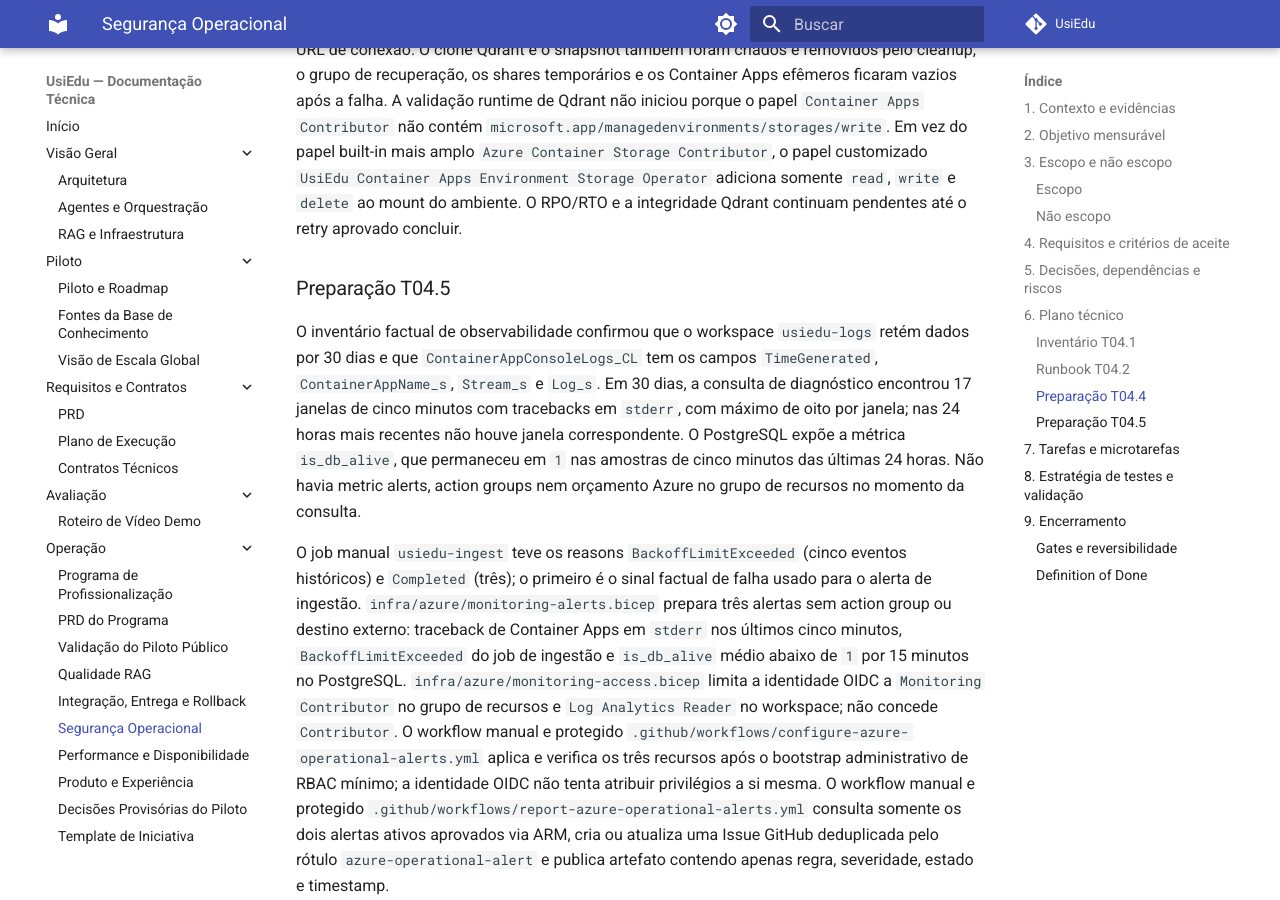
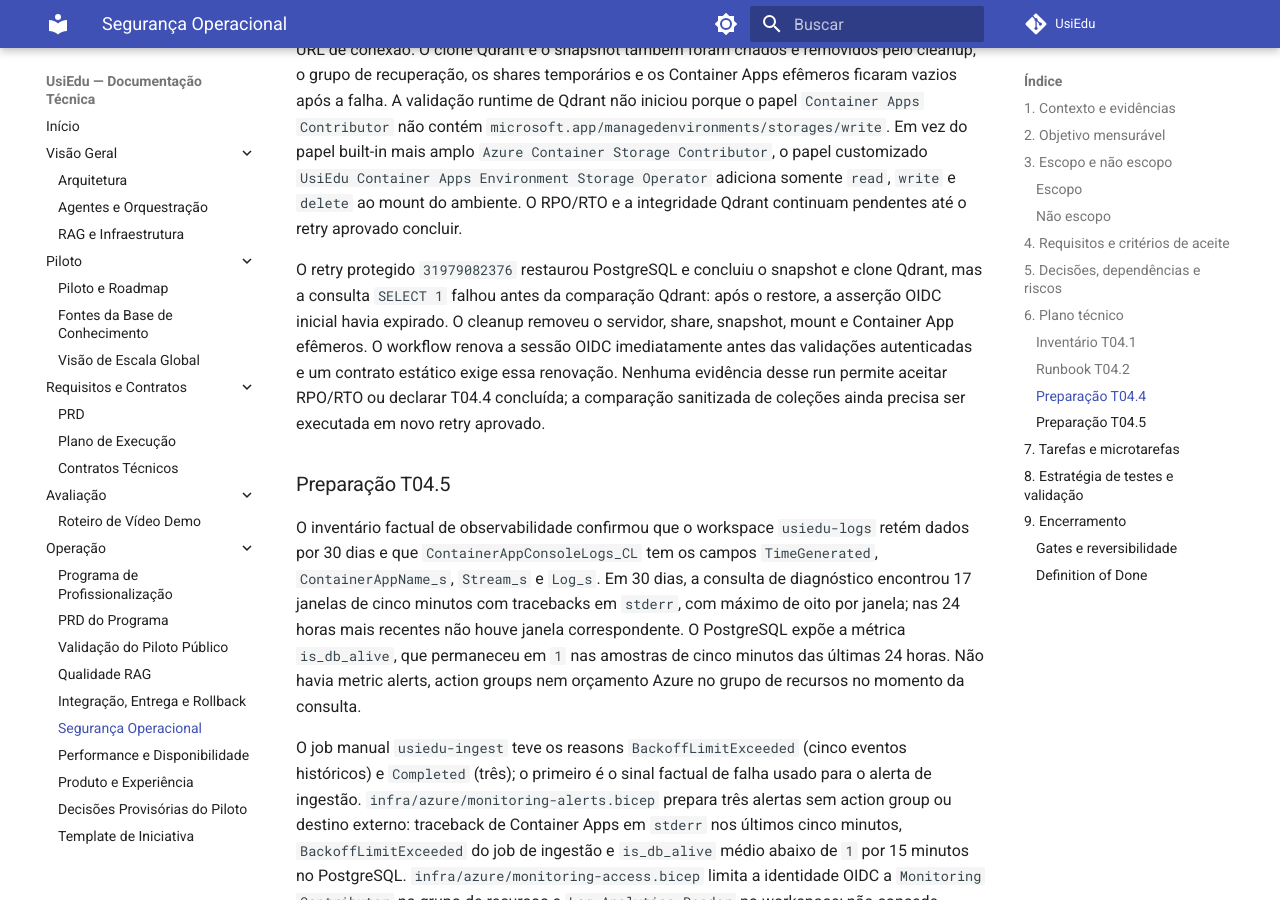
Before and after one commit to henriquebotelhogomes/UsiEdu, an MkDocs documentation site: the page built from docs/profissionalizacao/04-seguranca-operacional.md, in a window 1280 px wide and 900 px high, scrolled down 7380 px. Built offline with MkDocs 1.6.1 and Material for MkDocs 9.7.7, drawn with Linux system fonts in a browser that asks for light colours; comment, search, counter and statistics services are not loaded.

Commit message:
fix(azure): renovar oidc no recovery
Co-authored-by: Copilot App <223556219+Copilot@users.noreply.github.com>

```diff
--- a/docs/profissionalizacao/04-seguranca-operacional.md
+++ b/docs/profissionalizacao/04-seguranca-operacional.md
@@ -253,6 +253,15 @@ Container Apps Environment Storage Operator` adiciona somente `read`, `write`
 e `delete` ao mount do ambiente. O RPO/RTO e a integridade Qdrant continuam
 pendentes até o retry aprovado concluir.
 
+O retry protegido `31979082376` restaurou PostgreSQL e concluiu o snapshot e
+clone Qdrant, mas a consulta `SELECT 1` falhou antes da comparação Qdrant:
+após o restore, a asserção OIDC inicial havia expirado. O cleanup removeu o
+servidor, share, snapshot, mount e Container App efêmeros. O workflow renova a
+sessão OIDC imediatamente antes das validações autenticadas e um contrato
+estático exige essa renovação. Nenhuma evidência desse run permite aceitar
+RPO/RTO ou declarar T04.4 concluída; a comparação sanitizada de coleções ainda
+precisa ser executada em novo retry aprovado.
+
 ### Preparação T04.5
 
 O inventário factual de observabilidade confirmou que o workspace
```
Also changed, not shown: 2 other files.
